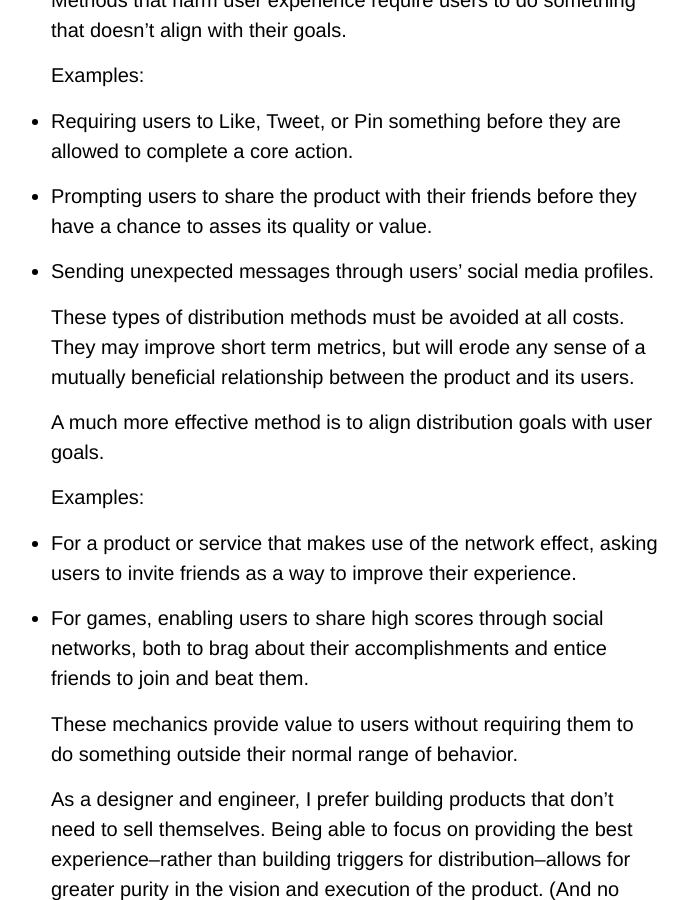
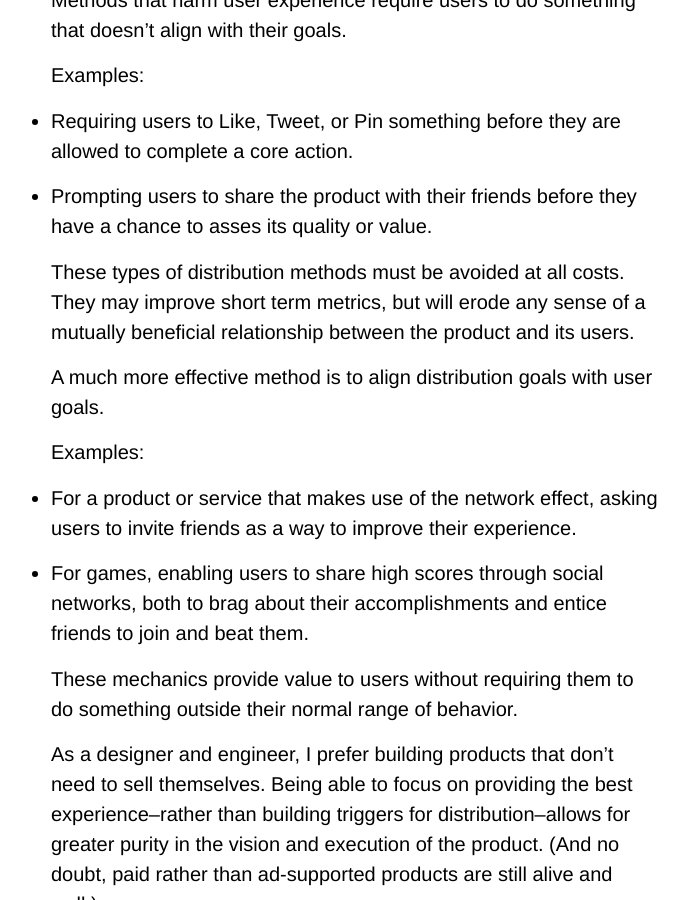
Before and after one commit to ehmorris/unicornmeet, a Jekyll site: the page built from _posts/2012-12-10-product-vs-distribution.md, in a window 1280 px wide and 900 px high, scrolled down 789 px. Shown: the whole window, without its empty margins (285-973 px from the left). Built offline with Jekyll 4.4.1, drawn with Linux system fonts in a browser that asks for light colours; Markdown is read by kramdown in place of the engine named in the settings.

Commit message:
Remove another example that didn't fit well.

```diff
--- a/_posts/2012-12-10-product-vs-distribution.md
+++ b/_posts/2012-12-10-product-vs-distribution.md
@@ -21,8 +21,6 @@ Examples:
 
 * Prompting users to share the product with their friends before they have a chance to asses its quality or value.
 
-* Sending unexpected messages through users&rsquo; social media profiles.
-
 These types of distribution methods must be avoided at all costs. They may improve short term metrics, but will erode any sense of a mutually beneficial relationship between the product and its users.
 
 A much more effective method is to align distribution goals with user goals.
```
